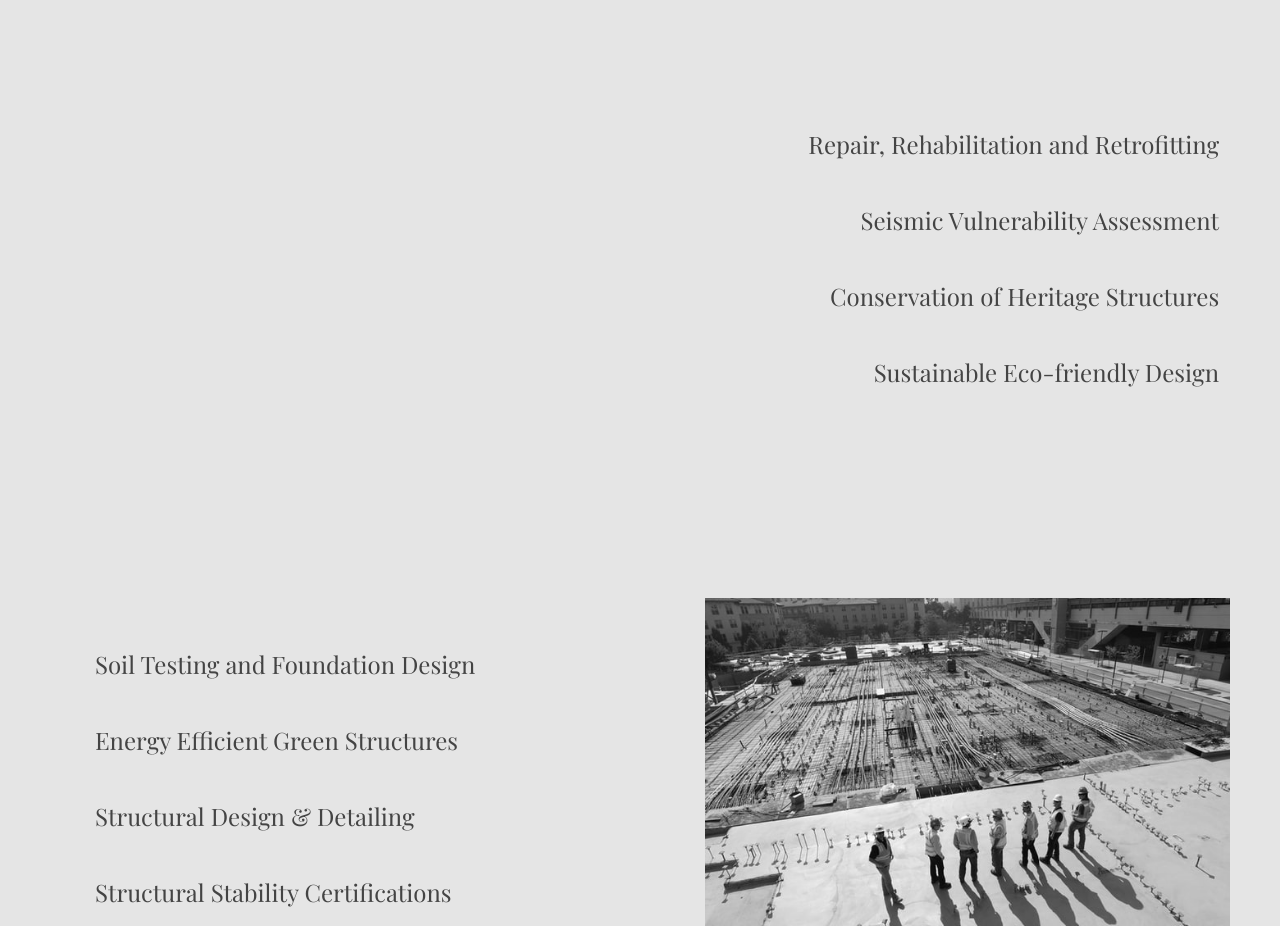
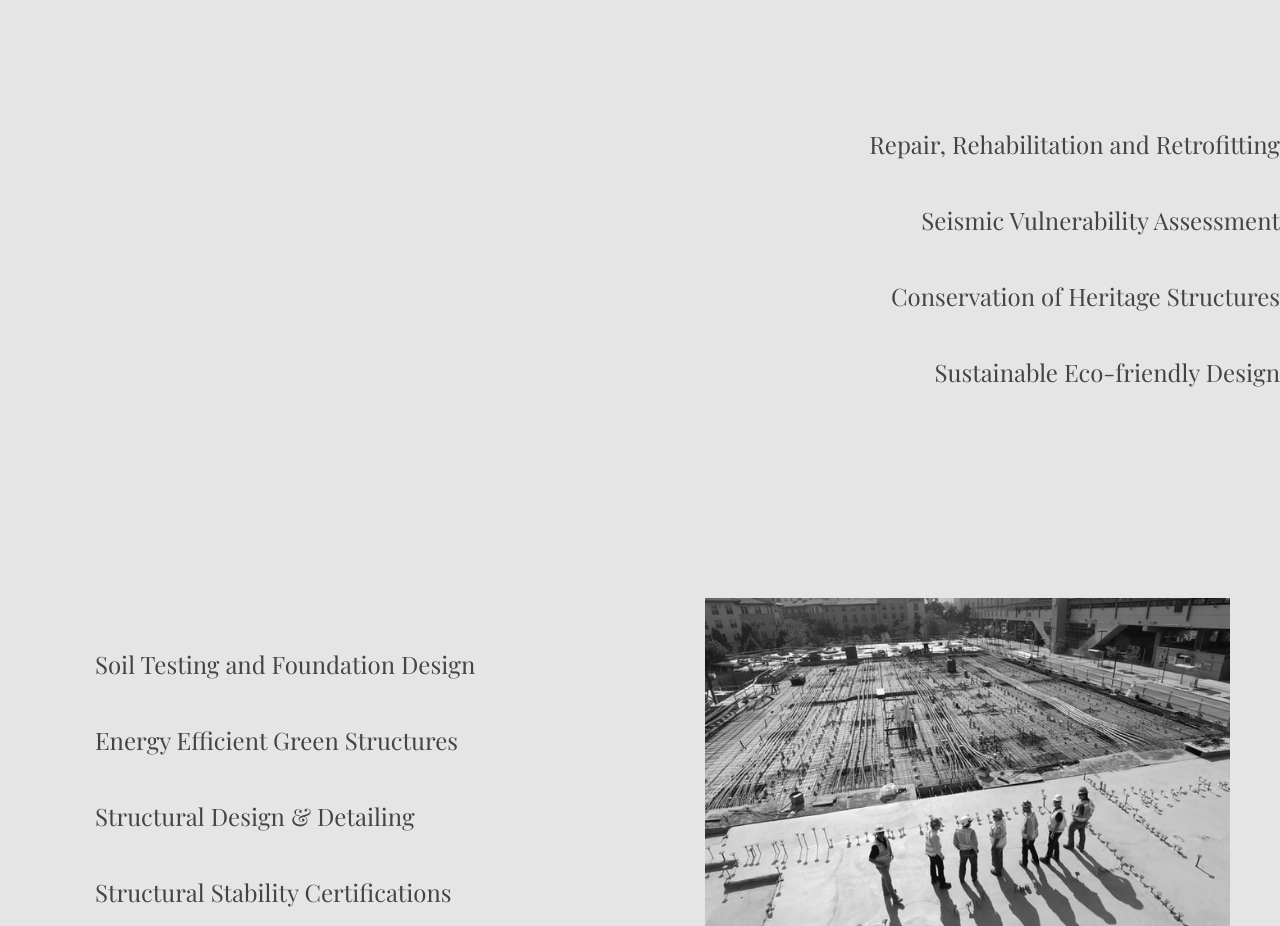
Before and after one commit to Nirbyoleek/ES-India, a React (Create React App) app: page / in a window 1280 px wide. Shown: the part 8120-9046 px from the top of the page. Built offline with nearby package versions, Linux system fonts and the light colour scheme.

Commit message:
minor fix

```diff
--- a/public/index.html
+++ b/public/index.html
@@ -18,7 +18,7 @@
       work correctly both with client-side routing and a non-root public URL.
       Learn how to configure a non-root public URL by running `npm run build`.
     -->
-    <title>React App</title>
+    <title>ES India | Expert AE Solutions</title>
     <link rel="preconnect" href="https://fonts.gstatic.com" />
     <link
       href="https://fonts.googleapis.com/css2?family=Poppins:ital,wght@0,200;0,300;0,500;1,200&display=swap"
--- a/src/components/LandingPage/Consultancy/Consultancy.js
+++ b/src/components/LandingPage/Consultancy/Consultancy.js
@@ -23,7 +23,7 @@ const Consultancy = () => {
               </Fade>
             </div>
             <Fade direction="right">
-            <div style={{marginRight: "10%"}}>
+            <div style={{}}>
               <p className={classes.service2}>Repair, Rehabilitation and Retrofitting</p>
 
               <p className={classes.service2}>Seismic Vulnerability Assessment</p>
--- a/src/components/LandingPage/intro/intro.js
+++ b/src/components/LandingPage/intro/intro.js
@@ -68,7 +68,7 @@ const Intro = () => {
       </div>
       <div className={classes.introPart3}>
         <div className={classes.carousel}>
-          <Carousel style={{ width: "200px" }} />
+          <Carousel className={classes.carousel} />
         </div>
         <div className={classes.introLastText}>
           <p>We Design For You</p>
--- a/src/components/nav-header/nav contact.js
+++ b/src/components/nav-header/nav contact.js
@@ -27,7 +27,7 @@ if(showMenu){
                 <ul>
                     <li><Link style={{color: "#444444",fontFamily: "Playfair Display"}} to="/">Home</Link></li>
                     <li><Link style={{color: "#444444",fontFamily: "Playfair Display"}} to="/ourteam">Our Team</Link></li>
-                    <li><Link style={{color: "#444444",fontFamily: "Playfair Display"}} to="/contactus">Contact Us</Link></li>
+                    <li><Link style={{color: "#444444",fontFamily: "Playfair Display"}} to="/contactus" onClick={() => setShowMenu(!showMenu)}>Contact Us</Link></li>
                 </ul>
             <p className={classes.subtext}>Copyright © 2020 Expert AE Solutions</p>
             </div>
--- a/src/components/nav-header/nav our team.js
+++ b/src/components/nav-header/nav our team.js
@@ -26,7 +26,7 @@ if(showMenu){
           <div style={{backgroundImage: `url(${background})`, height: '100vh'}}>
                 <ul>
                     <li><Link style={{fontFamily: "Playfair Display",color: "#444444"}} to="/">Home</Link></li>
-                    <li><Link style={{color: "#444444",fontFamily: "Playfair Display"}} to="/ourteam">Our Team</Link></li>
+                    <li><Link style={{color: "#444444",fontFamily: "Playfair Display"}} to="/ourteam" onClick={() => setShowMenu(!showMenu)}>Our Team</Link></li>
                     <li><Link style={{color: "#444444",fontFamily: "Playfair Display"}} to="/contactus">Contact Us</Link></li>
                 </ul>
                 <p className={classes.subtext}>Copyright © 2020 Expert AE Solutions</p>
```
Also changed, not shown: 1 other file (tests, documents, lock files or other folders).
